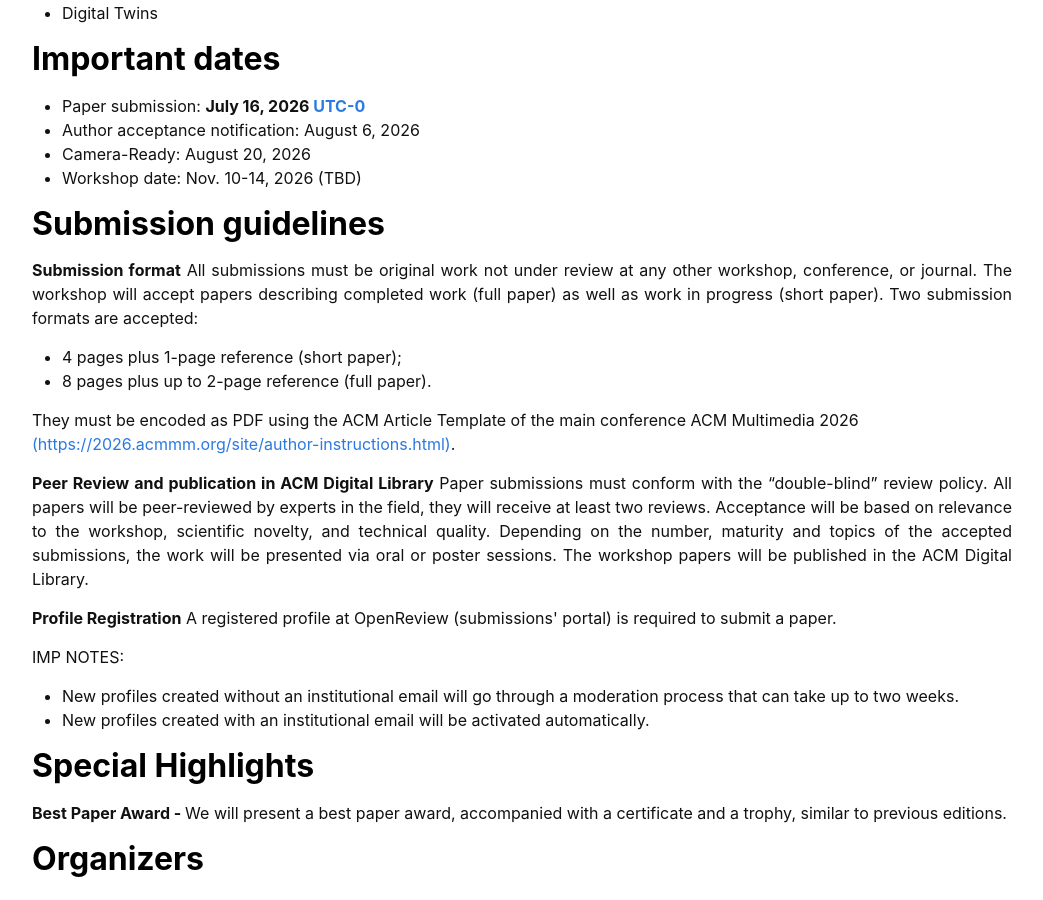
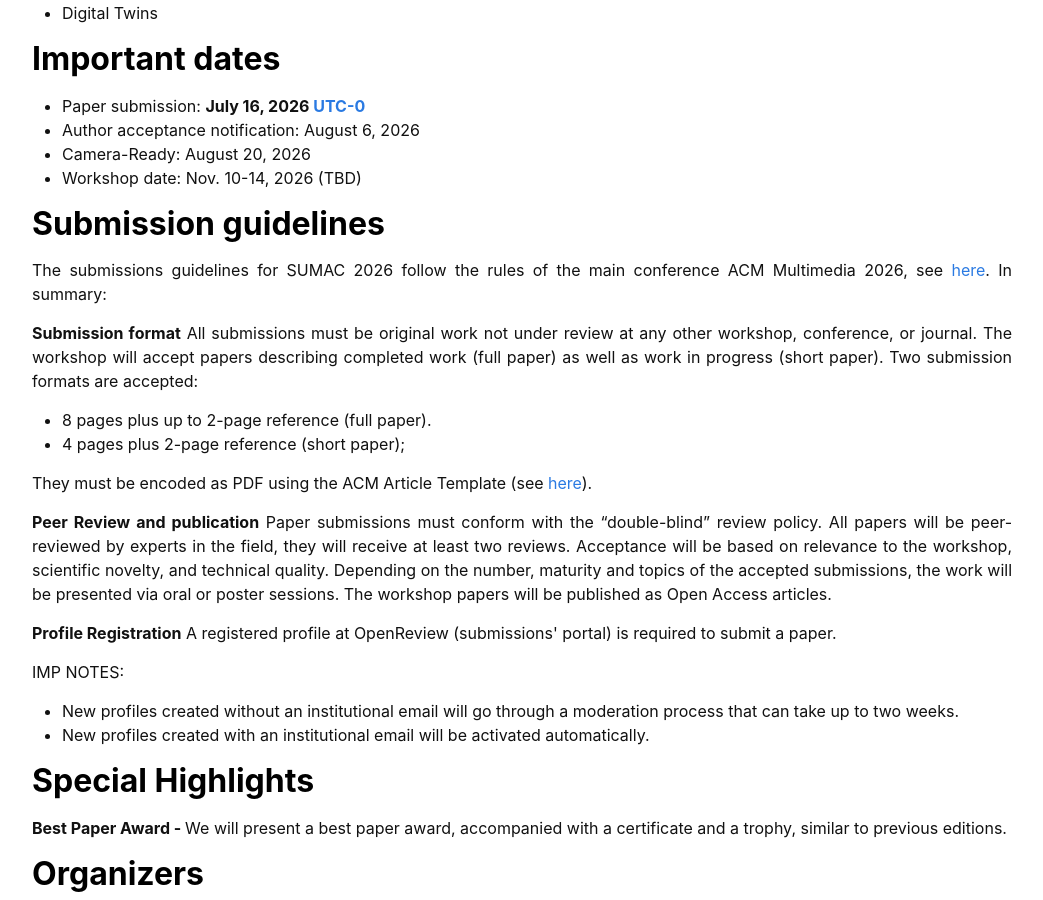
Before and after one commit to sumac-workshops/2026, a Jekyll site: the page built from index.md, in a window 1280 px wide and 900 px high, scrolled down 1587 px. Shown: the whole window, without its empty margins (118-1161 px from the left). Built offline with Jekyll 4.4.1, drawn with Linux system fonts in a browser that asks for light colours; nearby versions of some CDN libraries.

Commit message:
Update index.md

```diff
--- a/index.md
+++ b/index.md
@@ -73,15 +73,18 @@ layout: home
 
 <h2 class="blackpar_title" id="submission_guide">Submission guidelines</h2>
 <!-- <hr  style="color: rgb(92, 242, 117);"> -->
+<p>
+The submissions guidelines for SUMAC 2026 follow the rules of the main conference ACM Multimedia 2026, see <a href="https://2026.acmmm.org/site/author-instructions.html"> here</a>. In summary:
+</p>
 <p><b>Submission format</b>  All submissions must be original work not under review at any other workshop, conference, or journal. The workshop will accept papers describing completed work (full paper) as well as work in progress (short paper). Two submission formats are accepted:
 <ul>
- <li> 4 pages plus 1-page reference (short paper);</li>
  <li> 8 pages plus up to 2-page reference (full paper).</li>
+ <li> 4 pages plus 2-page reference (short paper);</li>
 </ul>
-  They must be encoded as PDF using the ACM Article Template of the main conference ACM Multimedia 2026 <a href="https://2026.acmmm.org/site/author-instructions.html"> (https://2026.acmmm.org/site/author-instructions.html)</a>.
+They must be encoded as PDF using the ACM Article Template (see <a href="https://2026.acmmm.org/site/author-instructions.html"> here</a>).
 </p>
 
-<p><b>Peer Review and publication in ACM Digital Library</b> Paper submissions must conform with the “double-blind” review policy. All papers will be peer-reviewed by experts in the field, they will receive at least two reviews. Acceptance will be based on relevance to the workshop, scientific novelty, and technical quality. Depending on the number, maturity and topics of the accepted submissions, the work will be presented via oral or poster sessions. The workshop papers will be published in the ACM Digital Library.
+<p><b>Peer Review and publication</b> Paper submissions must conform with the “double-blind” review policy. All papers will be peer-reviewed by experts in the field, they will receive at least two reviews. Acceptance will be based on relevance to the workshop, scientific novelty, and technical quality. Depending on the number, maturity and topics of the accepted submissions, the work will be presented via oral or poster sessions. The workshop papers will be published as Open Access articles.
 </p>
 
 <p><b>Profile Registration</b> A registered profile at OpenReview (submissions' portal) is required to submit a paper.
```
